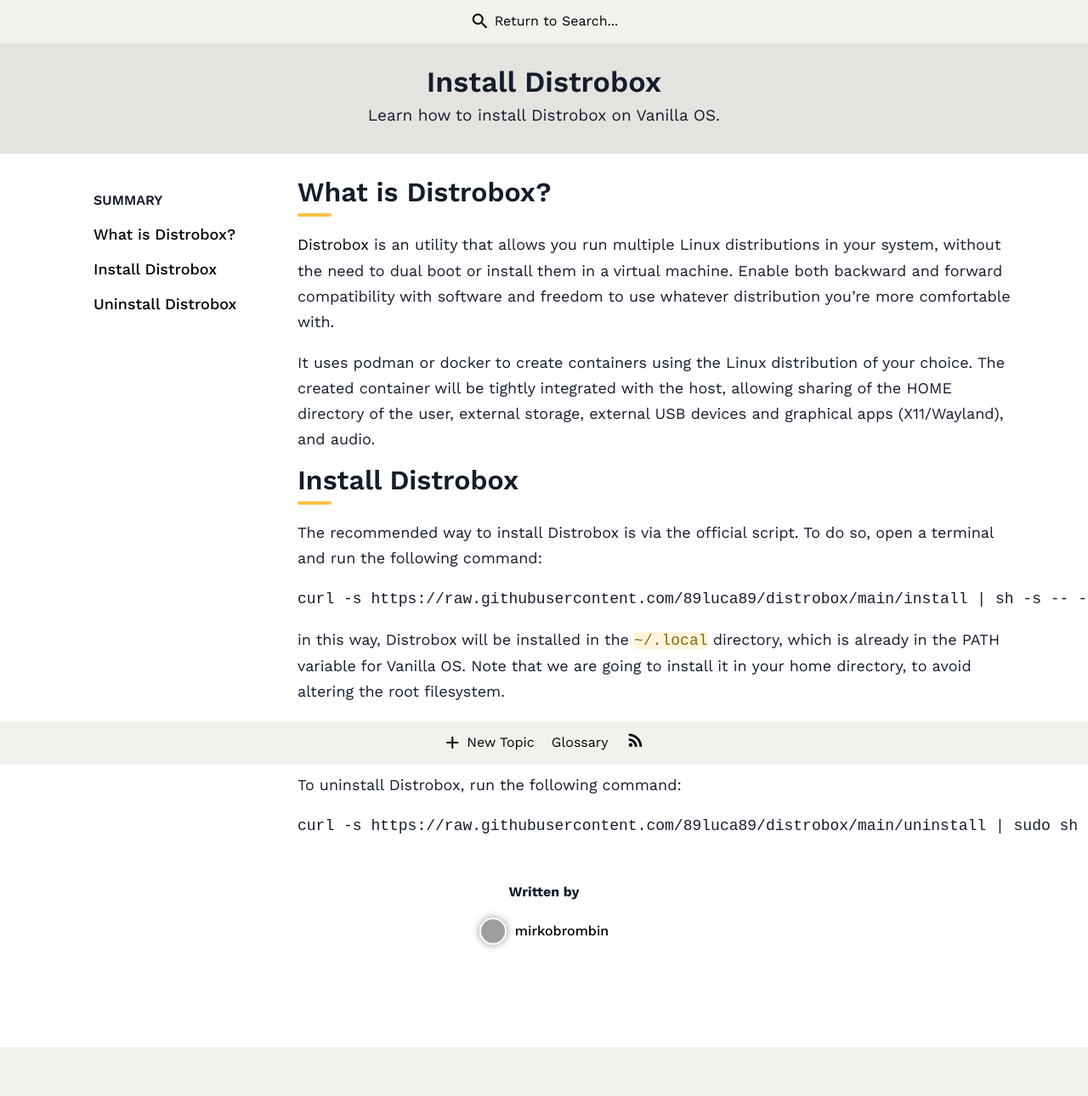
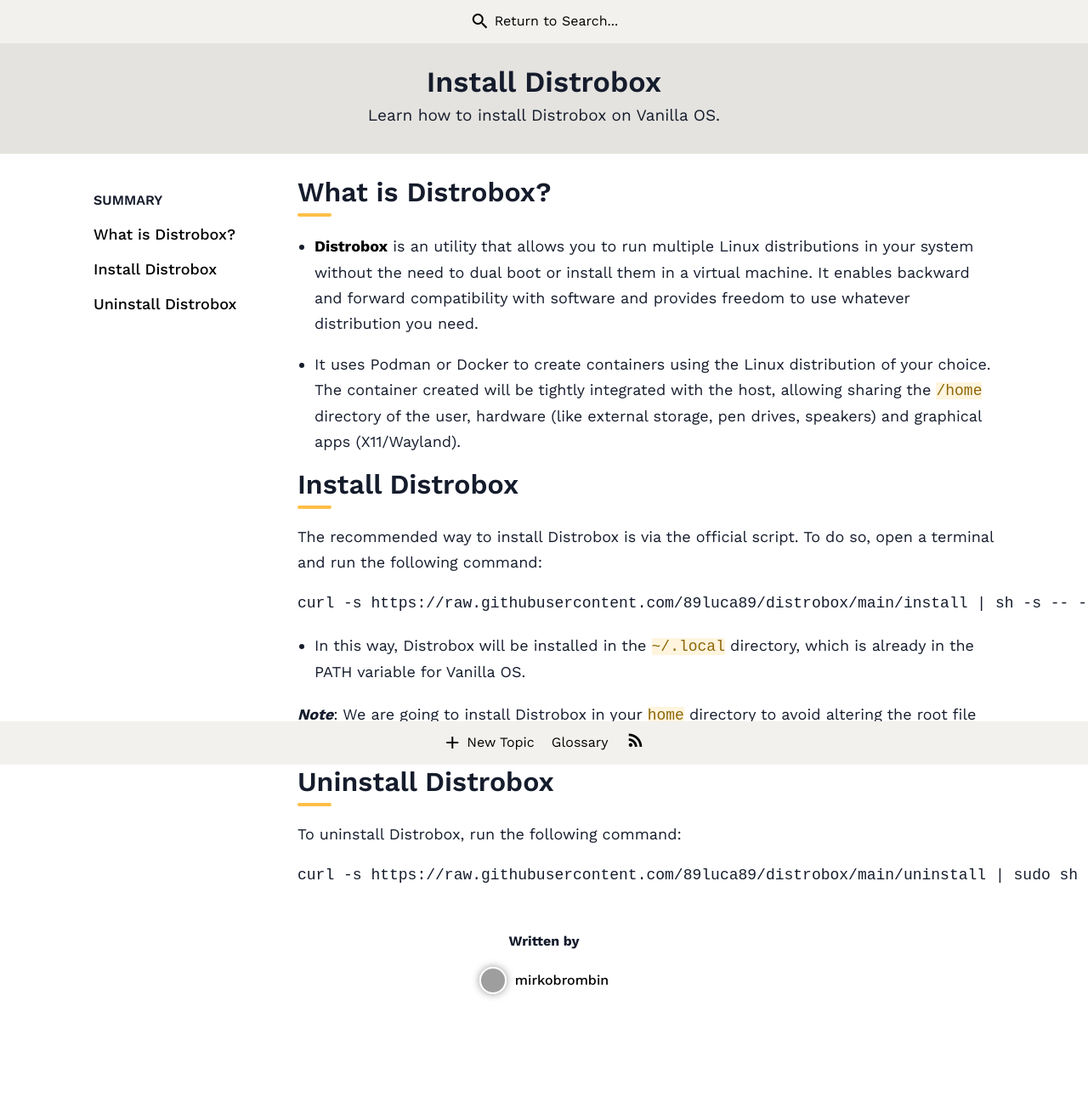
Before and after one commit to Vanilla-OS/handbook, a Jekyll site: the page built from _posts/2023-01-02-install-distrobox.md, in a window 1280 px wide. Shown: the whole page at 85% size. Built offline with Jekyll 4.4.1, drawn with Linux system fonts in a browser that asks for light colours; nearby versions of some CDN libraries; a style sheet for code colours, icons or effects is not loaded; before the commit the page ends 1232 px from its top, so only the background shows below that; grey boxes are pictures that could not be loaded.

Commit message:
Update pages
Signed-off-by: K.B.Dharun Krishna <kbdharunkrishna@gmail.com>

````diff
--- a/_posts/2023-01-02-install-distrobox.md
+++ b/_posts/2023-01-02-install-distrobox.md
@@ -10,29 +10,21 @@
 
 ## What is Distrobox?
 
-[Distrobox](https://github.com/89luca89/distrobox) is an utility that allows you
-run multiple Linux distributions in your system, without the need to dual boot
-or install them in a virtual machine. Enable both backward and forward
-compatibility with software and freedom to use whatever distribution you’re more
-comfortable with.
+- [**Distrobox**](https://github.com/89luca89/distrobox) is an utility that allows you to run multiple Linux distributions in your system without the need to dual boot or install them in a virtual machine. It enables backward and forward compatibility with software and provides freedom to use whatever distribution you need.
 
-It uses podman or docker to create containers using the Linux
-distribution of your choice. The created container will be tightly integrated
-with the host, allowing sharing of the HOME directory of the user, external
-storage, external USB devices and graphical apps (X11/Wayland), and audio.
+- It uses Podman or Docker to create containers using the Linux
+distribution of your choice. The container created will be tightly integrated with the host, allowing sharing the `/home` directory of the user, hardware (like external storage, pen drives, speakers) and graphical apps (X11/Wayland).
 
 ## Install Distrobox
 
-The recommended way to install Distrobox is via the official script. To do so,
-open a terminal and run the following command:
+The recommended way to install Distrobox is via the official script. To do so, open a terminal and run the following command:
 
 ```bash
 curl -s https://raw.githubusercontent.com/89luca89/distrobox/main/install | sh -s -- --next --prefix ~/.local
 ```
+- In this way, Distrobox will be installed in the `~/.local` directory, which is already in the PATH variable for Vanilla OS.
 
-in this way, Distrobox will be installed in the `~/.local` directory, which is
-already in the PATH variable for Vanilla OS. Note that we are going to install it
-in your home directory, to avoid altering the root filesystem.
+_**Note**_:  We are going to install Distrobox in your `home` directory to avoid altering the root file system.
 
 ## Uninstall Distrobox
 
````
Also changed, not shown: _posts/2023-01-07-install-steam.md (+26 -33 lines), _posts/2023-01-11-install-and-manage-applications.md (+1 -1 lines).
